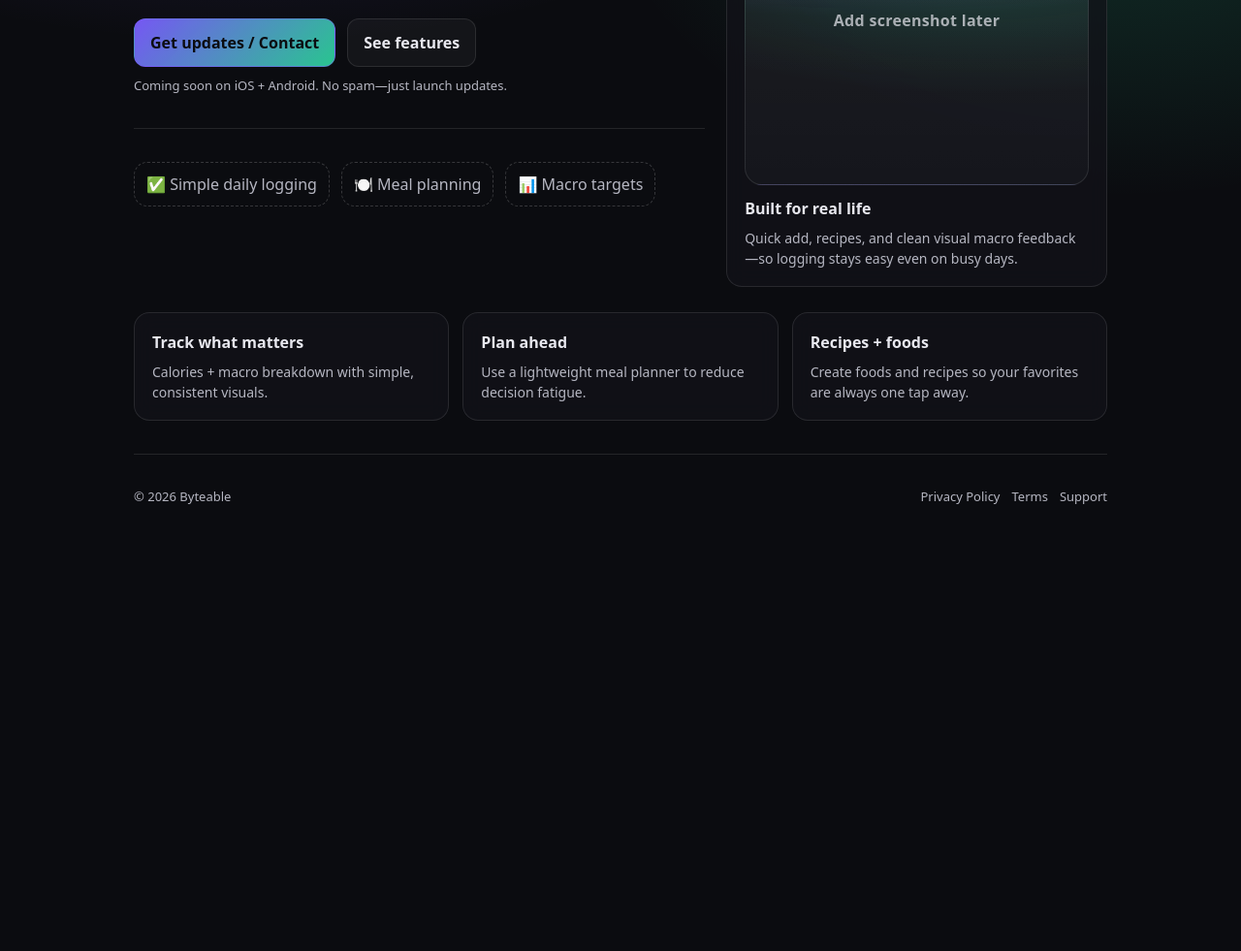
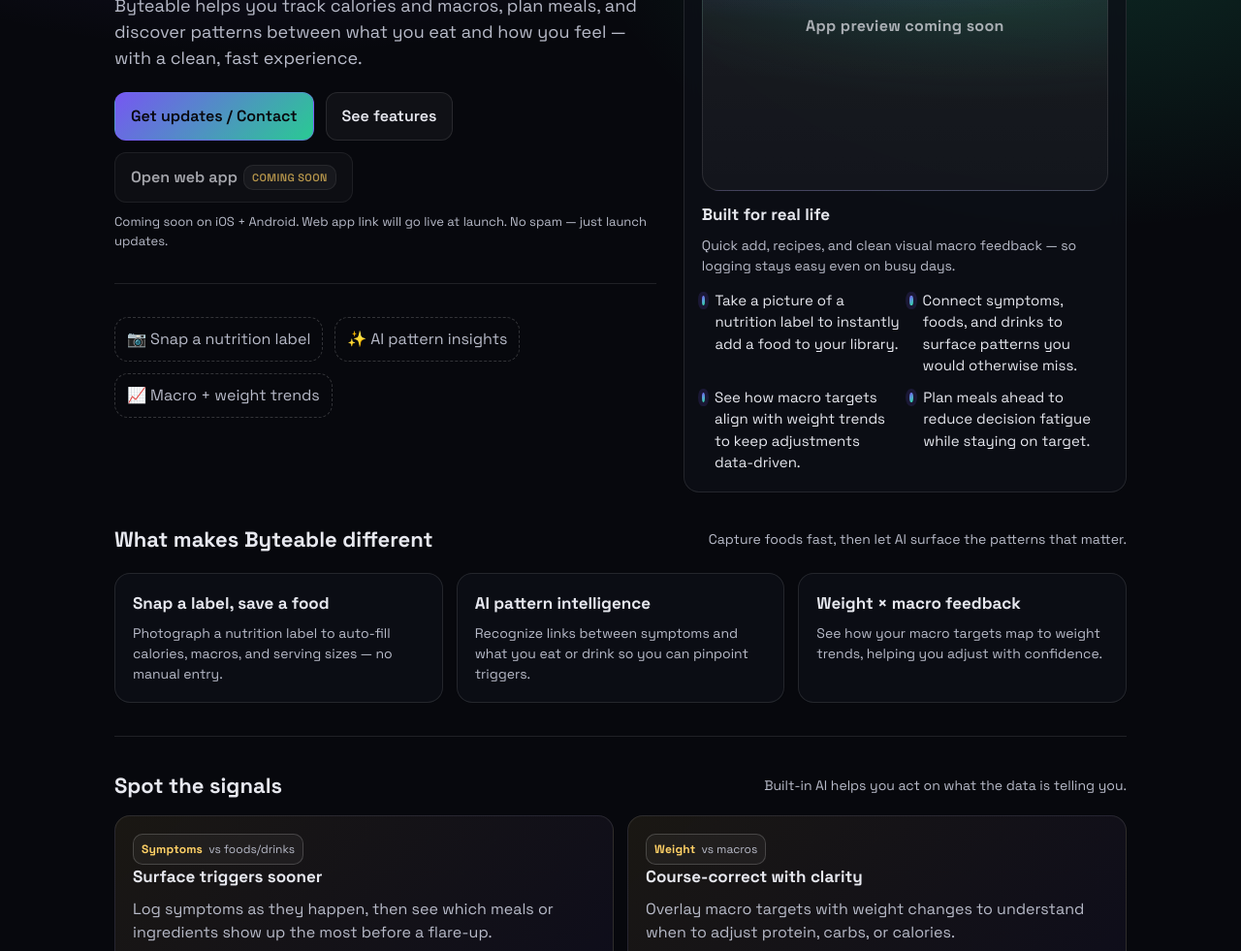
Before and after one commit to jaysihn/Byteable-Website, a plain HTML site: page index.html in a window 1280 px wide. Shown: the part 286-1267 px from the top of the page at 97% size. Before the commit the page ends 865 px from the top, so only its background shows below. Drawn offline with Linux system fonts and the light colour scheme.

Commit message:
update logo

```diff
--- a/index.html
+++ b/index.html
@@ -3,42 +3,50 @@
 <head>
   <meta charset="utf-8" />
   <meta name="viewport" content="width=device-width,initial-scale=1" />
-  <title>Byteable — Simple macro tracking & meal planning</title>
-  <meta name="description" content="Byteable helps you track macros, plan meals, and stay consistent—without the clutter." />
+  <title>Byteable &mdash; Macro tracking, AI pattern insights, and meal planning</title>
+  <meta name="description" content="Byteable makes macro tracking effortless, lets you add foods by snapping a nutrition label, and uses AI to reveal patterns between symptoms, foods, and weight trends." />
+  <link rel="preconnect" href="https://fonts.googleapis.com">
+  <link rel="preconnect" href="https://fonts.gstatic.com" crossorigin>
+  <link href="https://fonts.googleapis.com/css2?family=Space+Grotesk:wght@400;500;600;700&display=swap" rel="stylesheet">
   <style>
     :root {
-      --bg: #0b0c10;
-      --card: #12131a;
-      --text: #e8e8ef;
-      --muted: #b6b7c2;
+      --bg: #07080d;
+      --card: #0e1018;
+      --text: #e7e8ef;
+      --muted: #b8bbc9;
       --accent: #7c5cff;
-      --accent2:#2fe6a6;
+      --accent2: #2fe6a6;
       --border: rgba(255,255,255,.10);
+      --highlight: #ffd166;
     }
     * { box-sizing: border-box; }
     body {
       margin: 0;
-      font-family: ui-sans-serif, system-ui, -apple-system, Segoe UI, Roboto, Helvetica, Arial;
-      background: radial-gradient(1200px 600px at 20% 0%, rgba(124,92,255,.25), transparent 55%),
-                  radial-gradient(900px 600px at 90% 15%, rgba(47,230,166,.18), transparent 60%),
-                  var(--bg);
+      font-family: "Space Grotesk", "Inter", "Segoe UI", system-ui, -apple-system, Roboto, Helvetica, Arial;
+      background:
+        radial-gradient(1200px 620px at 22% 0%, rgba(124,92,255,.22), transparent 55%),
+        radial-gradient(900px 620px at 88% 10%, rgba(47,230,166,.18), transparent 60%),
+        var(--bg);
       color: var(--text);
       line-height: 1.5;
     }
     a { color: inherit; text-decoration: none; }
-    .wrap { max-width: 1040px; margin: 0 auto; padding: 28px 18px 56px; }
+    .wrap { max-width: 1080px; margin: 0 auto; padding: 28px 18px 64px; }
     header { display:flex; align-items:center; justify-content:space-between; gap:16px; }
-    .brand { display:flex; align-items:center; gap:12px; font-weight:700; letter-spacing:.2px;}
-    .logo {
-      width: 36px; height: 36px; border-radius: 10px;
+    .brand { display:flex; align-items:center; gap:12px; font-weight:700; letter-spacing:.2px; }
+    .brand-logo {
+      width: 42px; height: 42px; border-radius: 12px;
+      overflow: hidden;
       background: linear-gradient(135deg, var(--accent), var(--accent2));
       box-shadow: 0 10px 30px rgba(124,92,255,.25);
+      display:flex; align-items:center; justify-content:center;
     }
-    nav { display:flex; gap: 14px; color: var(--muted); font-size: 14px; }
+    .brand-logo img { width: 100%; height: 100%; object-fit: contain; display:block; }
+    nav { display:flex; gap: 14px; color: var(--muted); font-size: 14px; flex-wrap: wrap; }
     nav a:hover { color: var(--text); }
-    .hero { margin-top: 54px; display:grid; grid-template-columns: 1.2fr .8fr; gap: 22px; align-items: start; }
-    @media (max-width: 860px) { .hero { grid-template-columns: 1fr; } }
-    .h1 { font-size: 44px; line-height: 1.1; margin: 0 0 14px; }
+    .hero { margin-top: 54px; display:grid; grid-template-columns: 1.1fr .9fr; gap: 28px; align-items: start; }
+    @media (max-width: 920px) { .hero { grid-template-columns: 1fr; } }
+    .h1 { font-size: 44px; line-height: 1.05; margin: 10px 0 14px; letter-spacing:-0.5px; }
     .sub { color: var(--muted); font-size: 18px; margin: 0 0 22px; max-width: 60ch; }
     .ctaRow { display:flex; gap: 12px; flex-wrap: wrap; align-items:center; }
     .btn {
@@ -47,27 +55,28 @@
       border: 1px solid var(--border);
       background: rgba(255,255,255,.04);
       font-weight: 600;
+      color: var(--text);
     }
     .btn.primary {
       border: 1px solid rgba(124,92,255,.45);
-      background: linear-gradient(135deg, rgba(124,92,255,.95), rgba(47,230,166,.85));
-      color: #0b0c10;
+      background: linear-gradient(135deg, rgba(124,92,255,.95), rgba(47,230,166,.88));
+      color: #08070c;
     }
     .btn:hover { transform: translateY(-1px); transition: .12s ease; }
     .note { color: var(--muted); font-size: 13px; margin-top: 10px; }
     .card {
-      background: rgba(18,19,26,.72);
+      background: rgba(14,16,24,.78);
       border: 1px solid var(--border);
       border-radius: 16px;
       padding: 18px;
       backdrop-filter: blur(10px);
     }
-    .card h3 { margin: 0 0 8px; font-size: 16px; }
+    .card h3 { margin: 0 0 8px; font-size: 17px; }
     .card p { margin: 0; color: var(--muted); font-size: 14px; }
-    .grid { margin-top: 26px; display:grid; grid-template-columns: repeat(3,1fr); gap: 14px;}
-    @media (max-width: 860px) { .grid { grid-template-columns: 1fr; } }
+    .grid { margin-top: 18px; display:grid; grid-template-columns: repeat(3,1fr); gap: 14px; }
+    @media (max-width: 920px) { .grid { grid-template-columns: 1fr; } }
     .divider { margin: 34px 0; height: 1px; background: var(--border); }
-    footer { margin-top: 26px; color: var(--muted); font-size: 13px; display:flex; gap:12px; flex-wrap:wrap; align-items:center; justify-content:space-between;}
+    footer { margin-top: 26px; color: var(--muted); font-size: 13px; display:flex; gap:12px; flex-wrap:wrap; align-items:center; justify-content:space-between; }
     .links { display:flex; gap:12px; flex-wrap:wrap; }
     .pill {
       display:inline-flex; gap:8px; align-items:center;
@@ -88,18 +97,48 @@
       color: rgba(232,232,239,.7);
       font-weight: 650;
       letter-spacing:.3px;
+      text-align:center;
     }
+    .feature-list { display:grid; grid-template-columns: repeat(2, minmax(0,1fr)); gap: 10px; margin-top: 14px; }
+    @media (max-width: 640px) { .feature-list { grid-template-columns: 1fr; } }
+    .feature-item { display:flex; gap:10px; align-items:flex-start; color: var(--text); font-size: 15px; }
+    .feature-dot { width:10px; height:10px; margin-top:6px; border-radius:50%; background: linear-gradient(135deg, var(--accent), var(--accent2)); box-shadow: 0 0 0 4px rgba(124,92,255,.14); }
+    .ribbon { display:inline-flex; align-items:center; gap:8px; background: rgba(255,255,255,.06); border:1px solid var(--border); border-radius: 999px; padding: 8px 12px; color: var(--muted); font-size: 13px; }
+    .ribbon strong { color: var(--text); }
+    .section-head { display:flex; align-items:center; justify-content:space-between; gap:12px; margin: 32px 0 14px; }
+    .section-head h2 { margin:0; font-size: 22px; }
+    .section-head p { margin:0; color: var(--muted); font-size: 14px; }
+    .insights { display:grid; grid-template-columns: repeat(2, minmax(0,1fr)); gap: 14px; }
+    @media (max-width: 920px) { .insights { grid-template-columns: 1fr; } }
+    .insight { padding: 18px; border-radius: 16px; border: 1px solid var(--border); background: linear-gradient(135deg, rgba(255,209,102,.08), rgba(124,92,255,.06)); }
+    .insight h3 { margin:0 0 8px; font-size: 17px; }
+    .insight p { margin:0 0 12px; color: var(--muted); }
+    .badge { display:inline-flex; align-items:center; gap:6px; font-size:12px; padding:6px 8px; border-radius:10px; border:1px solid rgba(255,255,255,.18); background:rgba(255,255,255,.04); color:var(--muted); }
+    .badge span { color: var(--highlight); font-weight:700; letter-spacing:.2px; }
+    .soon-pill {
+      display:inline-flex; align-items:center; gap:4px;
+      padding:4px 8px; border-radius:10px;
+      background:rgba(255,255,255,.06);
+      border:1px solid var(--border);
+      color: var(--highlight); font-size:11px; letter-spacing:.4px; text-transform:uppercase;
+    }
+    .soon-link { display:inline-flex; align-items:center; gap:6px; }
+    .soon-link[aria-disabled="true"] { pointer-events:none; opacity:.7; }
   </style>
 </head>
 <body>
   <div class="wrap">
     <header>
       <div class="brand">
-        <div class="logo" aria-hidden="true"></div>
+        <div class="brand-logo" aria-hidden="true">
+          <img src="logo.png" alt="Byteable logo" loading="lazy" />
+        </div>
         <div>Byteable</div>
       </div>
       <nav>
         <a href="#features">Features</a>
+        <a href="#patterns">AI patterns</a>
+        <a class="soon-link" href="https://app.byteable.com" aria-disabled="true">Web app <span class="soon-pill">coming soon</span></a>
         <a href="support.html">Support</a>
         <a href="privacy.html">Privacy</a>
       </nav>
@@ -107,56 +146,106 @@
 
     <section class="hero">
       <div>
-        <h1 class="h1">Macros, meals, and progress—made simple.</h1>
+        <div class="ribbon"><span>New</span> <strong>AI-powered pattern insights</strong></div>
+        <h1 class="h1">Track macros. Spot patterns. Feel better.</h1>
         <p class="sub">
-          Byteable helps you track calories and macros, plan meals, and build consistency with a clean, fast experience.
+          Byteable helps you track calories and macros, plan meals, and discover patterns between what you eat and how you feel &mdash; with a clean, fast experience.
         </p>
 
         <div class="ctaRow">
           <a class="btn primary" href="support.html">Get updates / Contact</a>
           <a class="btn" href="#features">See features</a>
+          <a class="btn soon-link" href="https://app.byteable.com" aria-disabled="true">
+            Open web app <span class="soon-pill">coming soon</span>
+          </a>
         </div>
-        <div class="note">Coming soon on iOS + Android. No spam—just launch updates.</div>
+        <div class="note">Coming soon on iOS + Android. Web app link will go live at launch. No spam &mdash; just launch updates.</div>
 
         <div class="divider"></div>
 
         <div class="ctaRow">
-          <span class="pill">✅ Simple daily logging</span>
-          <span class="pill">🍽️ Meal planning</span>
-          <span class="pill">📊 Macro targets</span>
+          <span class="pill">&#128247; Snap a nutrition label</span>
+          <span class="pill">&#10024; AI pattern insights</span>
+          <span class="pill">&#128200; Macro + weight trends</span>
         </div>
       </div>
 
       <div class="card">
-        <div class="mock">Add screenshot later</div>
+        <div class="mock">App preview coming soon</div>
         <div style="height: 12px;"></div>
         <h3>Built for real life</h3>
         <p>
-          Quick add, recipes, and clean visual macro feedback—so logging stays easy even on busy days.
+          Quick add, recipes, and clean visual macro feedback &mdash; so logging stays easy even on busy days.
         </p>
+        <div class="feature-list">
+          <div class="feature-item">
+            <div class="feature-dot"></div>
+            <div>Take a picture of a nutrition label to instantly add a food to your library.</div>
+          </div>
+          <div class="feature-item">
+            <div class="feature-dot"></div>
+            <div>Connect symptoms, foods, and drinks to surface patterns you would otherwise miss.</div>
+          </div>
+          <div class="feature-item">
+            <div class="feature-dot"></div>
+            <div>See how macro targets align with weight trends to keep adjustments data-driven.</div>
+          </div>
+          <div class="feature-item">
+            <div class="feature-dot"></div>
+            <div>Plan meals ahead to reduce decision fatigue while staying on target.</div>
+          </div>
+        </div>
       </div>
     </section>
 
-    <section id="features" class="grid">
+    <div class="section-head" id="features">
+      <h2>What makes Byteable different</h2>
+      <p>Capture foods fast, then let AI surface the patterns that matter.</p>
+    </div>
+
+    <section class="grid">
       <div class="card">
-        <h3>Track what matters</h3>
-        <p>Calories + macro breakdown with simple, consistent visuals.</p>
+        <h3>Snap a label, save a food</h3>
+        <p>Photograph a nutrition label to auto-fill calories, macros, and serving sizes &mdash; no manual entry.</p>
       </div>
       <div class="card">
-        <h3>Plan ahead</h3>
-        <p>Use a lightweight meal planner to reduce decision fatigue.</p>
+        <h3>AI pattern intelligence</h3>
+        <p>Recognize links between symptoms and what you eat or drink so you can pinpoint triggers.</p>
       </div>
       <div class="card">
-        <h3>Recipes + foods</h3>
-        <p>Create foods and recipes so your favorites are always one tap away.</p>
+        <h3>Weight &times; macro feedback</h3>
+        <p>See how your macro targets map to weight trends, helping you adjust with confidence.</p>
+      </div>
+    </section>
+
+    <div class="divider"></div>
+
+    <div class="section-head" id="patterns">
+      <h2>Spot the signals</h2>
+      <p>Built-in AI helps you act on what the data is telling you.</p>
+    </div>
+
+    <section class="insights">
+      <div class="insight">
+        <div class="badge"><span>Symptoms</span> vs foods/drinks</div>
+        <h3>Surface triggers sooner</h3>
+        <p>Log symptoms as they happen, then see which meals or ingredients show up the most before a flare-up.</p>
+        <p class="note">Use Byteable as your food journal and health diary &mdash; without extra spreadsheets.</p>
+      </div>
+      <div class="insight">
+        <div class="badge"><span>Weight</span> vs macros</div>
+        <h3>Course-correct with clarity</h3>
+        <p>Overlay macro targets with weight changes to understand when to adjust protein, carbs, or calories.</p>
+        <p class="note">Keep progress moving with small, data-backed tweaks instead of guesswork.</p>
       </div>
     </section>
 
     <div class="divider"></div>
 
     <footer>
-      <div>© <span id="y"></span> Byteable</div>
+      <div>&copy; <span id="y"></span> Byteable</div>
       <div class="links">
+        <a class="soon-link" href="https://app.byteable.com" aria-disabled="true">Web app <span class="soon-pill">coming soon</span></a>
         <a href="privacy.html">Privacy Policy</a>
         <a href="terms.html">Terms</a>
         <a href="support.html">Support</a>
```
Also changed, not shown: logo.png (added).
